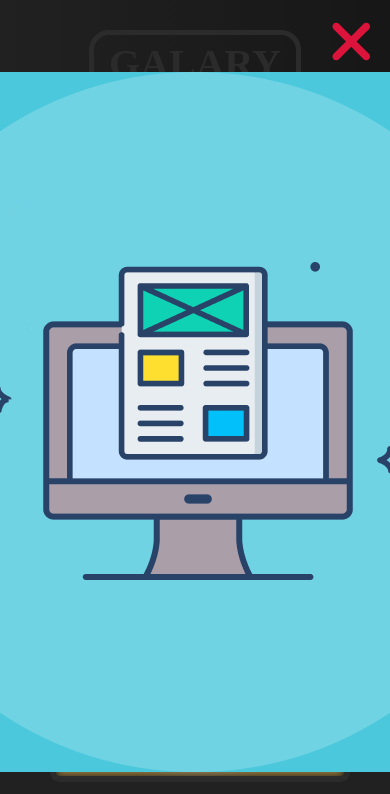
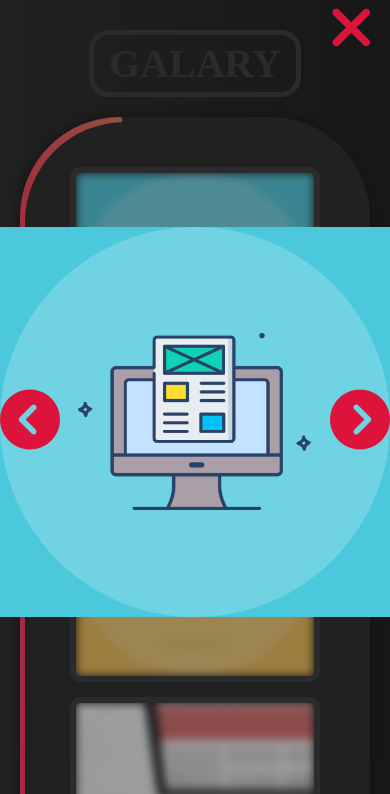
Before and after one commit to gaethMrad1/Photo-Gallery, a plain HTML site: page index.html in a window 390 px wide. Both pictures are taken after a click on the picture 200 px from the left and 317 px from the top of the page. Shown: the top 794 px of the page. Drawn offline with Linux system fonts and the light colour scheme.

Commit message:
update css file and js file

```diff
--- a/CSS/style.css
+++ b/CSS/style.css
@@ -67,7 +67,7 @@ h2:hover {
 .galary {
   width: 100%;
   display: grid;
-  grid-template-columns: repeat(auto-fill, minmax(300px, 1fr));
+  grid-template-columns: repeat(auto-fill, minmax(200px, 1fr));
   gap: 15px;
   overflow: hidden;
   padding: 50px;
@@ -86,11 +86,11 @@ h2:hover {
 .galary::before {
     content: "";
     position: absolute;
-    width: 25%;
-    height: 200%;
+    width: 45%;
+    height: 300%;
     background-image: linear-gradient(90deg, #f25f,#e75e);
-    animation: move 8s ease-in-out infinite;
-    -webkit-animation: move 8s ease-in-out infinite;
+    animation: move 8s linear infinite;
+    -webkit-animation: move 8s linear infinite;
 }
 @keyframes move {
     to {
@@ -106,17 +106,17 @@ h2:hover {
     position: absolute;
     inset: 5px;
     background-color: #222;
-    border-radius: 99px;
-    -webkit-border-radius: 99px;
-    -moz-border-radius: 99px;
-    -ms-border-radius: 99px;
-    -o-border-radius: 99px;
+    border-radius: 100px;
+    -webkit-border-radius: 100px;
+    -moz-border-radius: 100px;
+    -ms-border-radius: 100px;
+    -o-border-radius: 100px;
 }
 
 /* The Images Of Galary-Continer */
 .galary .images {
   overflow: hidden;
-  height: 300px;
+  height: 100%;
   border: 6px solid #333;
   display: flex;
   align-items: center;
@@ -160,23 +160,37 @@ h2:hover {
   justify-content: center;
   z-index: 2000;
   background-color: rgba(34, 34, 34, 0.4);
-  gap: 10px;
   top: 0;
 }
 .show span {
   font-size: 60px;
-  color: white;
+  color: crimson;
   cursor: pointer;
   transition-duration: 0.3;
+  position: absolute;
+  top: 50%;
+  transform: translateY(-50%);
+  z-index: 100;
 }
-.show span:hover {
+.show #prev {
+  left: 0;
+}
+.show #next {
+  right: 0;
+}
+@media (max-width: 576px) {
+  .show img {
+    width: 100%;
+  }
+}
+.show span:hover i {
   transform: scale(1.1);
   -webkit-transform: scale(1.1);
   -moz-transform: scale(1.1);
   -ms-transform: scale(1.1);
   -o-transform: scale(1.1);
 }
-.show span:active {
+.show span:active i {
   transform: scale(1);
   -webkit-transform: scale(1);
   -moz-transform: scale(1);
@@ -187,7 +201,7 @@ h2:hover {
 /* Close The Box Show */
 #close {
   position: absolute;
-  top: 10px;
+  top: 30px;
   right: 20px;
   color: crimson;
 }
--- a/main.js
+++ b/main.js
@@ -50,4 +50,7 @@ function check() {
 // Close The Box-Show On Click Close Button
 Close.onclick = function () {
   Show.classList.remove("show");
+  length = 0;
+  Next.classList.remove("des")
+  Prev.classList.remove("des")
 };
```
